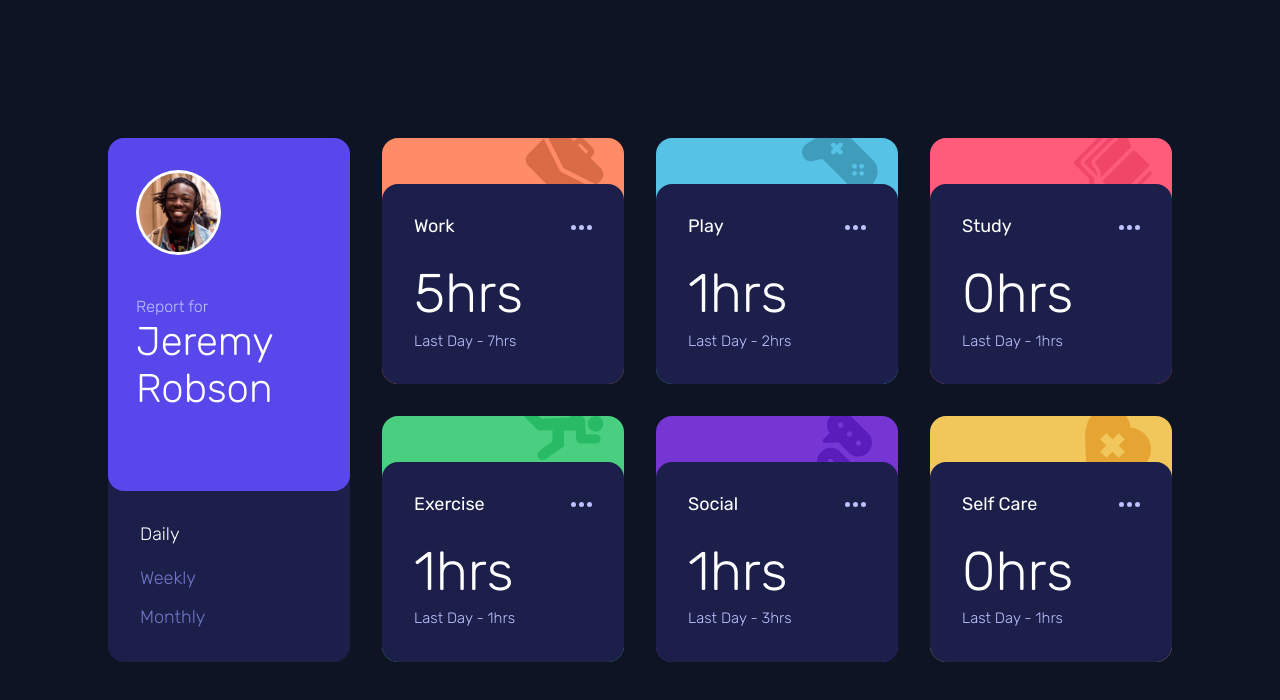
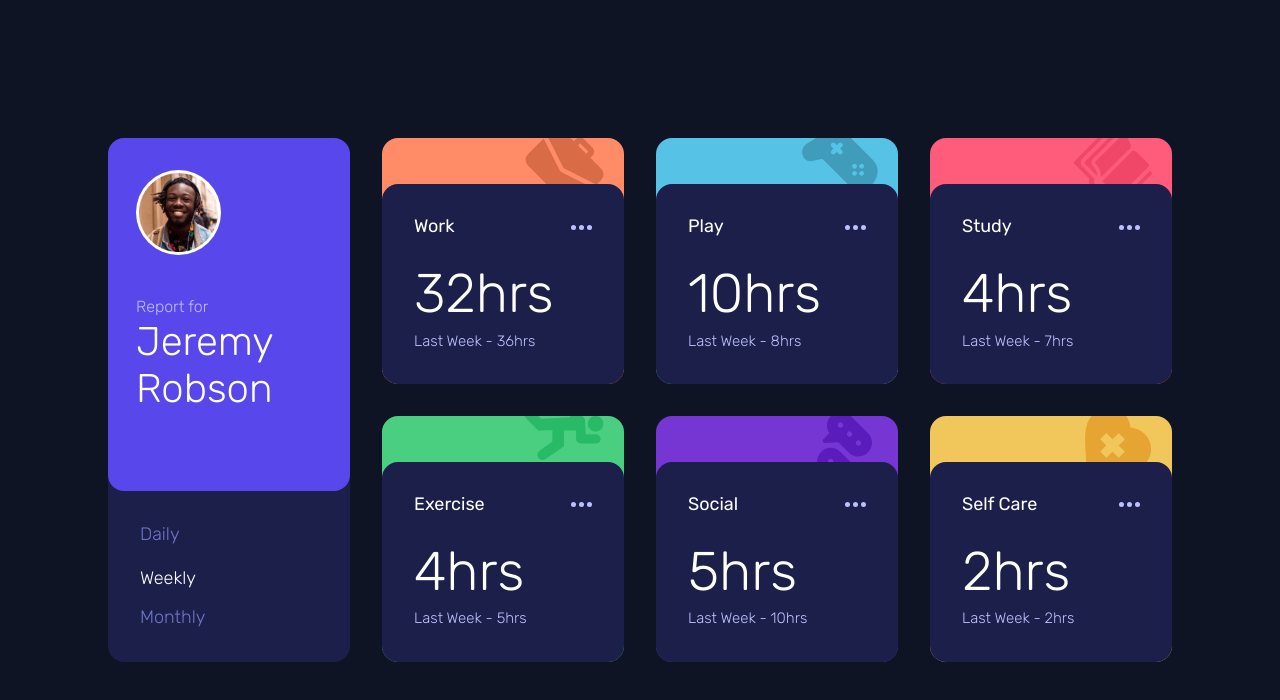
Before and after one commit to AbuEisha/front-end-mentor-challenges, a React (Vite) app: page / in a window 1280 px wide. Shown: the top 700 px of the page. Built offline with nearby package versions, Linux system fonts and the light colour scheme.

Commit message:
Fix Some Errors

```diff
--- a/src/App.jsx
+++ b/src/App.jsx
@@ -15,7 +15,7 @@ import SectionCard from "./SectionCard";
 const sections = ["Work", "Play", "Study", "Exercise", "Social", "Self Care"];
 
 function App() {
-  const [alignment, setAlignment] = useState("daily");
+  const [alignment, setAlignment] = useState("weekly");
 
   const handleChange = (event, newAlignment) => {
     setAlignment(newAlignment);
--- a/src/SectionCard.jsx
+++ b/src/SectionCard.jsx
@@ -78,6 +78,7 @@ export default function SectionCard({ title, index, alignment }) {
             {title}
           </Typography>
           <IconButton
+            aria-label="Additional options"
             sx={{
               padding: 0,
               "&:hover": { "& svg": { "& path": { fill: "white" } } },
```
